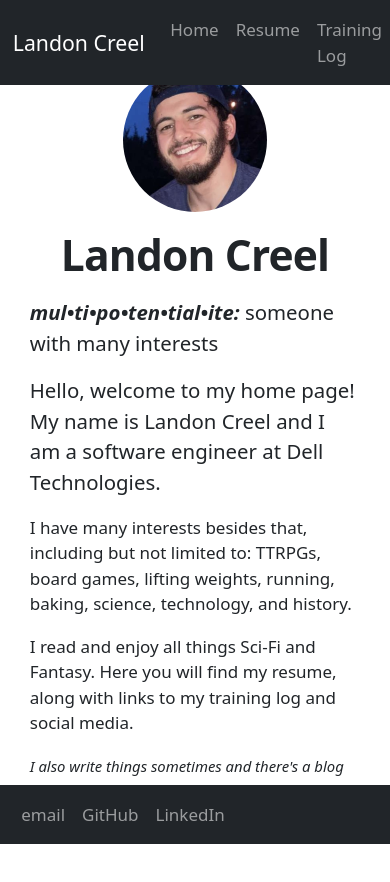
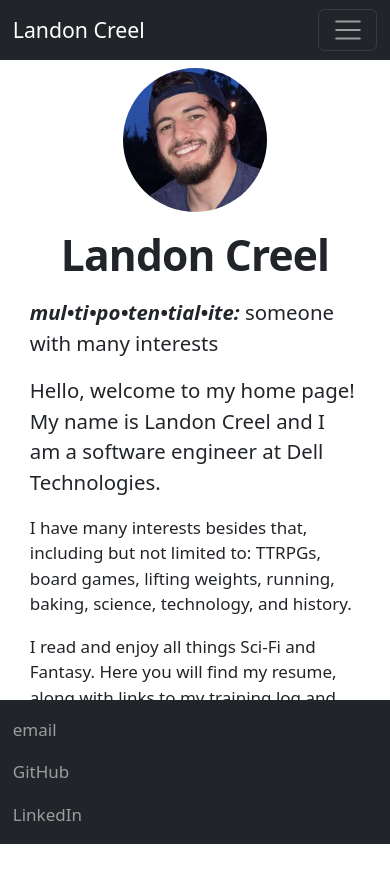
Before and after one commit to lwcreel/lwcreel.github.io, a Next.js app: page / in a window 390 px wide. Shown: the top 882 px of the page. Built offline with nearby package versions, Linux system fonts and the light colour scheme.

Commit message:
fixing mobile view

```diff
--- a/components/layout.js
+++ b/components/layout.js
@@ -24,6 +24,7 @@ export default function Layout({ children, home, blog }) {
         />
         <meta name="og:title" content={siteTitle} />
         <meta name="twitter:card" content="summary_large_image" />
+        <meta name="viewport" content="width=device-width,minimum-scale=1.0,maximum-scale=1.0" />
       </Head>
       <header className={styles.header}>
         {home ? (
--- a/components/my-footer.js
+++ b/components/my-footer.js
@@ -7,7 +7,7 @@ export default function MyFooter() {
 
     return (
         <div className="fixed-bottom">
-            <Navbar bg="dark" data-bs-theme="dark">
+            <Navbar expand="lg" bg="dark" data-bs-theme="dark">
                 <Container>
                     <Nav className="me-auto">
                         <Nav.Link href="mailto:landon.creel@icloud.com">email</Nav.Link>
--- a/components/my-navbar.js
+++ b/components/my-navbar.js
@@ -1,3 +1,4 @@
+import Head from 'next/head';
 import Container from 'react-bootstrap/Container';
 import Nav from 'react-bootstrap/Nav';
 import Navbar from 'react-bootstrap/Navbar';
@@ -6,7 +7,7 @@ import NavDropdown from 'react-bootstrap/NavDropdown';
 function MyNavbar() {
   return (
     <div className="fixed-top">
-      <Navbar bg="dark" data-bs-theme="dark">
+      <Navbar expand="lg" bg="dark" data-bs-theme="dark">
         <Container>
           <Navbar.Brand href="/">Landon Creel</Navbar.Brand>
           <Navbar.Toggle aria-controls="basic-navbar-nav" />
```
